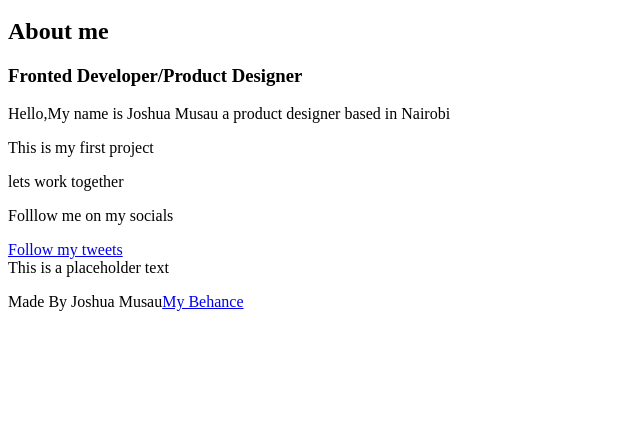
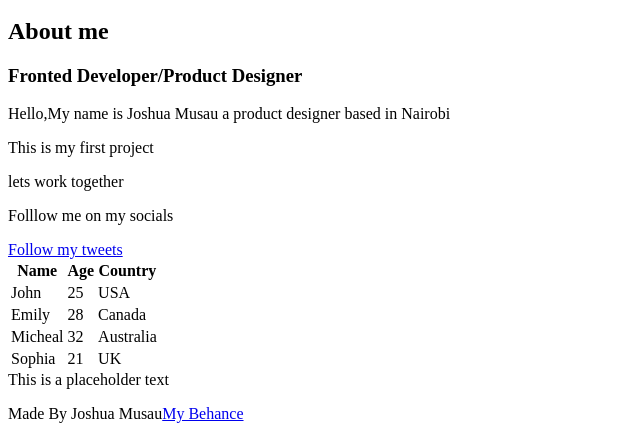
Before and after one commit to musaucrea/My_First_Portfolio, a plain HTML site: page html_basic/index.html in a window 1280 px wide. Shown: the part 438-877 px from the top of the page, without its empty margins (0-640 px from the left). Before the commit the page ends 800 px from the top, so only its background shows below. Drawn offline with Linux system fonts and the light colour scheme.

Commit message:
add changes in index.html

```diff
--- a/html_basic/index.html
+++ b/html_basic/index.html
@@ -25,6 +25,37 @@
    <a href="tweets.html">Follow my tweets</a>
    <a href="https://github.com/musaucrea/My_First_Portfolio/commit/4166d13f3d98857ac76e334d36185b6a3c1b5cbc" target="_blank"></a>
 </article>
+<table>
+    <thead>
+        <tr>
+            <th>Name</th>
+            <th>Age</th>
+            <th>Country</th>
+    </tr>
+    </thead>
+    <tbody>
+        <tr>
+            <td>John</td>
+            <td>25</td>
+            <td>USA</td>
+        </tr>
+        <tr>
+            <td>Emily</td>
+            <td>28</td>
+            <td>Canada</td>
+        </tr>
+        <tr>
+            <td>Micheal</td>
+            <td>32</td>
+            <td>Australia</td>
+        </tr>
+        <tr>
+            <td>Sophia</td>
+            <td>21</td>
+            <td>UK</td>
+        </tr>
+    </tbody>
+</table>
 <aside>This is a placeholder text</aside>
 </main>
 <footer>
```
